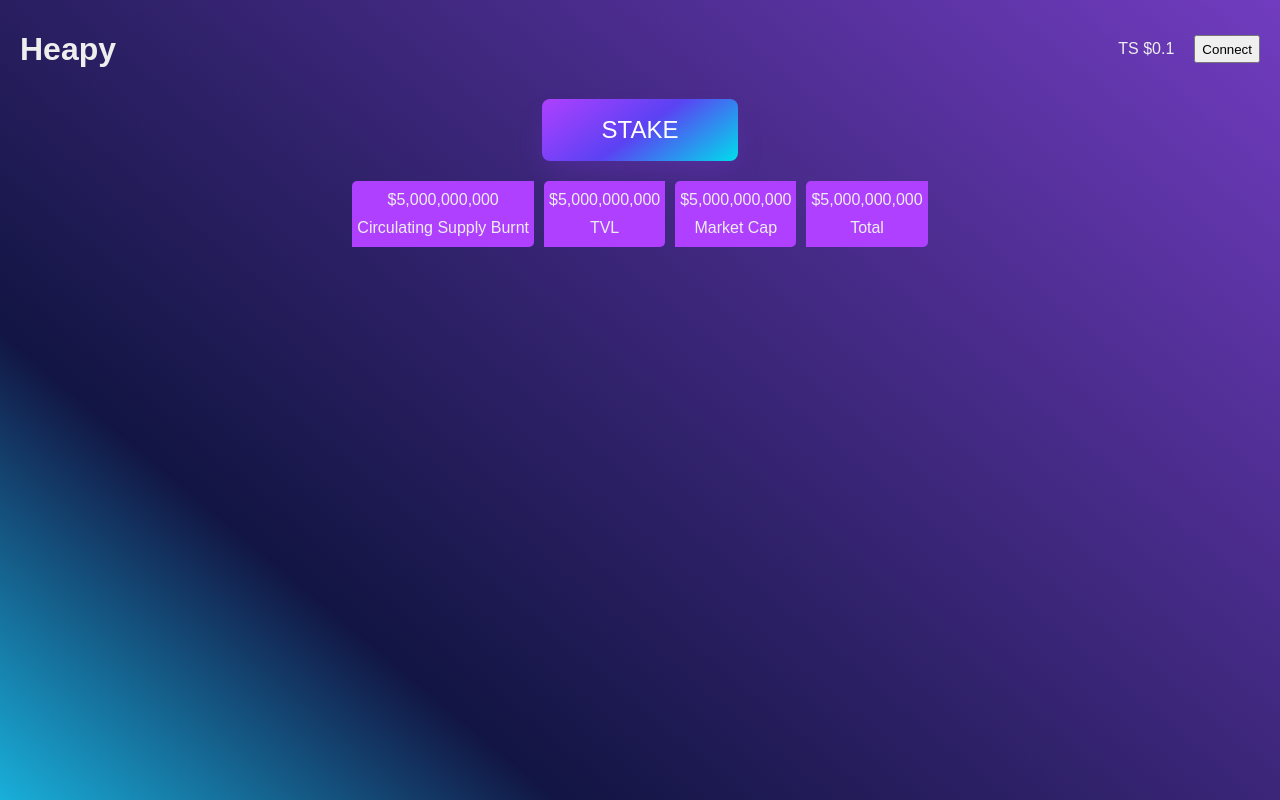
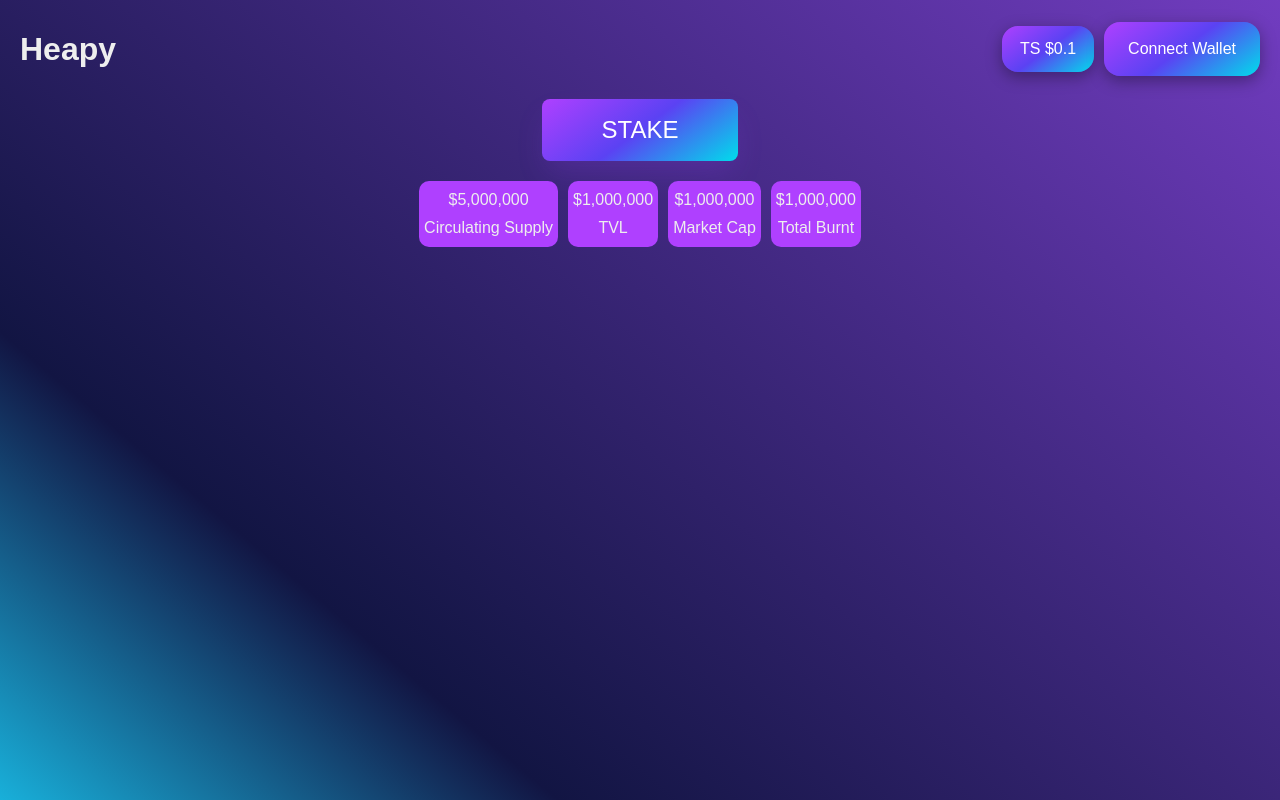
Before and after one commit to Habeebtoyin/Heapy_Finance, a React (Create React App) app: page / in a window 1280 px wide. Built offline with nearby package versions, Linux system fonts and the light colour scheme.

Commit message:
update again

```diff
--- a/package.json
+++ b/package.json
@@ -9,7 +9,8 @@
     "react": "^17.0.2",
     "react-dom": "^17.0.2",
     "react-scripts": "5.0.0",
-    "web-vitals": "^2.1.4"
+    "web-vitals": "^2.1.4",
+    "yarn": "^1.22.17"
   },
   "scripts": {
     "start": "react-scripts start",
--- a/src/Pages/Home.js
+++ b/src/Pages/Home.js
@@ -7,7 +7,7 @@ function Home () {
                 <h1>Heapy</h1>
                 <div className='headerNav'>
                     <div className='tokenValue'>TS &#36;0.1</div>
-                    <button class="connect" role="button">Connect</button>
+                    <div className='button'>Connect  Wallet</div>
                 </div>
             </header>
 
@@ -17,15 +17,15 @@ function Home () {
                 <div className='table'>
                     <div className='csb'>
                         <span>
-                            &#36;5,000,000,000
+                            &#36;5,000,000
                         </span>
                         <span>
-                            Circulating Supply Burnt
+                            Circulating Supply
                         </span>
                     </div>
                     <div className='tvl'>
                         <span>
-                            &#36;5,000,000,000
+                            &#36;1,000,000
                         </span>
                         <span>
                             TVL
@@ -33,7 +33,7 @@ function Home () {
                     </div>
                     <div className='mc'>
                         <span>
-                            &#36;5,000,000,000
+                            &#36;1,000,000
                         </span>
                         <span>
                             Market Cap
@@ -41,10 +41,10 @@ function Home () {
                     </div>
                     <div className='total'>
                         <span>
-                            &#36;5,000,000,000
+                            &#36;1,000,000
                         </span>
                         <span>
-                            Total
+                            Total Burnt
                         </span>
                     </div>
                 </div>
--- a/src/Style.css
+++ b/src/Style.css
@@ -9,7 +9,8 @@ header {
 header  .headerNav {
     display: flex;
     flex-direction: row;
-    gap: 20px;
+    align-items: center;
+    gap: 10px;
 }
 
 main {
@@ -17,6 +18,7 @@ main {
   flex-direction: column;
   justify-content: center;
   align-items: center;
+  align-content: center;
 }
 
 .table {
@@ -34,7 +36,8 @@ main {
   margin-top: 20px;
   padding: 5px;
   background: #AF40FF;
-  border-radius: 5px 0px;
+  border-radius: 10px 10px;
+  align-content: center;
 }
 
 /* <button class="button-63" role="button">Button 63</button> */
@@ -75,3 +78,64 @@ main {
     min-width: 196px;
   }
 }
+.headerNav > div{
+  align-items: center;
+  background-image: linear-gradient(144deg,#AF40FF, #5B42F3 50%,#00DDEB);
+  border: 2;
+  border-radius: 16px;
+  /*box-shadow: rgba(151, 65, 252, 0.2) 0 15px 30px -5px;*/
+  box-shadow:rgba(0, 0, 0, 0.35) 0px 5px 16px 0px !important;
+  box-sizing:content-box;
+  color: #FFFFFF;
+  display: flex;
+  font-family: Phantomsans, sans-serif;
+  font-size: 20px;
+  justify-content: center;
+  line-height: 1em;
+  max-width: 70%;
+  min-width: 30px;
+  padding: 19px 24px;
+  text-decoration: none;
+  user-select: none;
+  -webkit-user-select: none;
+  touch-action: manipulation;
+  white-space: nowrap;
+  cursor: pointer;
+}
+/*.connect > div{
+  align-items: center;
+  background-image: linear-gradient(144deg,#AF40FF, #5B42F3 50%,#00DDEB);
+  border: 0;
+  border-radius: 8px;
+  box-shadow: rgba(151, 65, 252, 0.2) 0 15px 30px -5px;
+  box-sizing: border-box;
+  color: #FFFFFF;
+  display: flex;
+  font-family: Phantomsans, sans-serif;
+  font-size: 20px;
+  justify-content: center;
+  line-height: 1em;
+  max-width: 100%;
+  min-width: 140px;
+  padding: 19px 24px;
+  text-decoration: none;
+  user-select: none;
+  -webkit-user-select: none;
+  touch-action: manipulation;
+  white-space: nowrap;
+  cursor: pointer;
+
+}*/
+.tokenValue{
+  display: flex;
+  font-size: 16px !important;
+  padding: 14px 18px !important;
+  line-height: normal !important;
+  text-align: center !important;
+  background-color: 00e7e7 !important;
+
+
+}
+.button{
+  font-size: 16px !important;
+}
```
Also changed, not shown: 2 other files (tests, documents, lock files or other folders).
